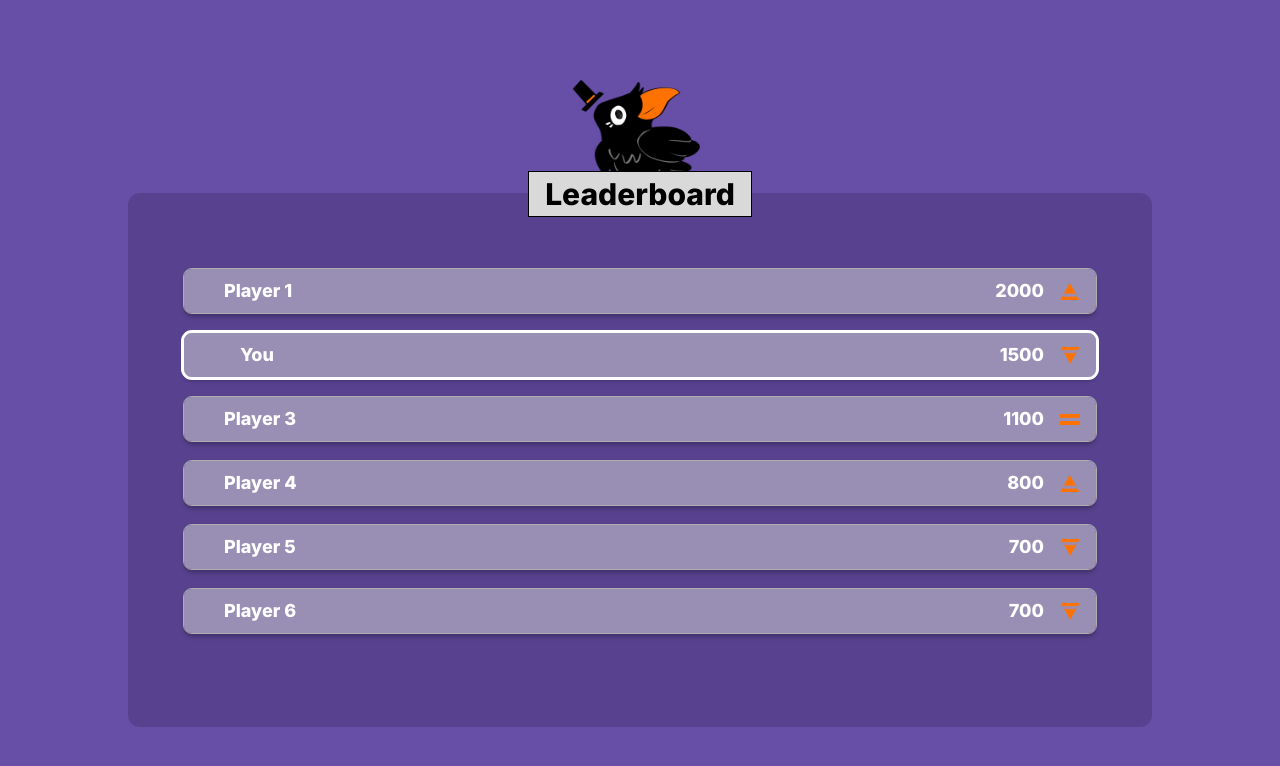
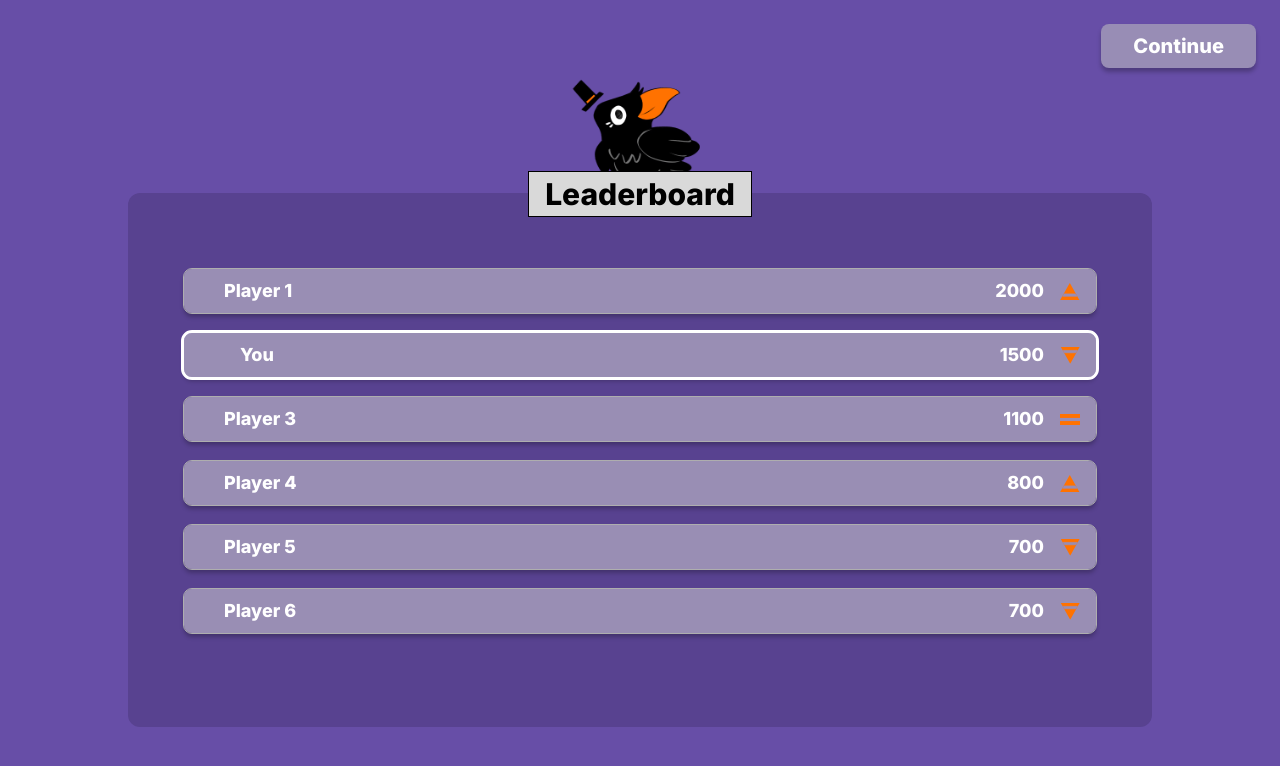
Before and after one commit to blahajjessie/kakaw, a Next.js app in the folder frontend/: page /1/leaderboard in a window 1280 px wide. Shown: the top 766 px of the page. Built offline with nearby package versions, Linux system fonts and the light colour scheme.

Commit message:
Prettier ignore images, re-add leaderboard continue (host needs)

```diff
--- a/frontend/pages/[gameId]/leaderboard.tsx
+++ b/frontend/pages/[gameId]/leaderboard.tsx
@@ -77,9 +77,9 @@ export default function LeaderboardPage() {
 
 	const desktopContent = (
 		<main className="w-full h-screen bg-purple-100 flex flex-col items-center justify-center font-extrabold">
-			<Head>
-				<title>Leaderboard - Kakaw!</title>
-			</Head>
+			<button className="absolute top-6 right-6 bg-purple-50 self-end px-8 py-2 rounded-lg text-xl text-white shadow-heavy hover:brightness-110 2xl:text-2xl">
+				Continue
+			</button>
 			<div className="w-4/5 h-full flex flex-col items-center justify-center">
 				<Image alt="logo2" src={logo2} width={150} className="-mb-6" />
 				<div className="w-min bg-gray-100 border border-black px-4 py-1 text-3xl z-20 2xl:text-4xl">
```
Also changed, not shown: 1 other file (tests, documents, lock files or other folders).
